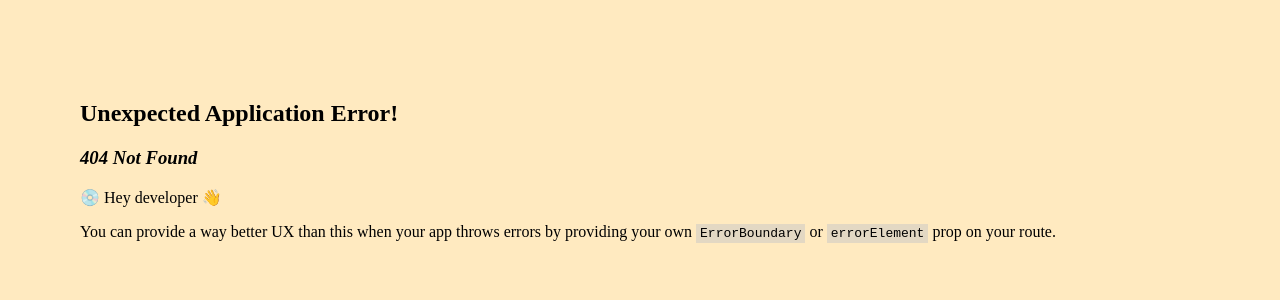
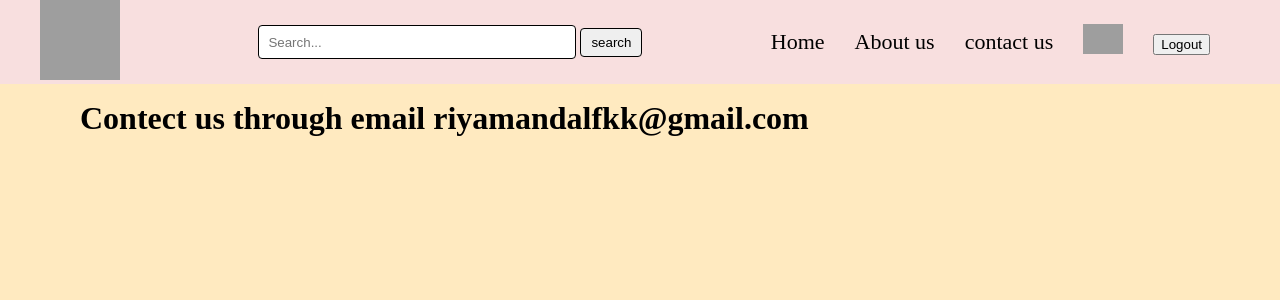
Before and after one commit to soum3n0/My_React_Project, a React (Vite) app in the folder FoodoraX/: page /contact in a window 1280 px wide. Before the commit this address had no page. Shown: the top 300 px of the page. Built offline with nearby package versions, Linux system fonts and the light colour scheme; grey boxes are pictures that could not be loaded.

Commit message:
Routs,Child routs,Outlet

```diff
--- a/FoodoraX/index.css
+++ b/FoodoraX/index.css
@@ -204,3 +204,8 @@ body {
     border-radius: 4px;
     border: 1px solid black;
 }
+
+.link-style{
+    text-decoration: none;
+    color: black;
+}
--- a/FoodoraX/src/App.js
+++ b/FoodoraX/src/App.js
@@ -5,15 +5,18 @@ import Header from "./components/Header";
 
 import Body from "./components/Body";
 import About from "./components/About";
+import Contact from "./components/Contect";
+import Error from "./components/Error";
 
-import { createBrowserRouter, RouterProvider } from "react-router-dom";
+import { createBrowserRouter, RouterProvider, Outlet } from "react-router-dom";
+
 
 const AppLayout = () => {
   const [searchText, setSearchText] = useState("");
   return (
     <div className="app">
       <Header setSearchText={setSearchText} />
-      <Body searchText={searchText} />
+      <Outlet context={{searchText}}/>
     </div>
   );
 };
@@ -22,10 +25,21 @@ const appRouter = createBrowserRouter([
   {
     path: "/",
     element: <AppLayout />,
-  },
-  {
-    path: "/about",
-    element: <About />,
+    children:[
+      {
+        path: "/",
+        element: <Body />,
+      },
+      {
+        path: "/about",
+        element: <About />,
+      },
+      {
+        path: "/contact",
+        element: <Contact />,
+      }
+    ],
+    errorElement: <Error />
   },
 ]);
 const root = ReactDOM.createRoot(document.getElementById("root"));
--- a/FoodoraX/src/components/About.js
+++ b/FoodoraX/src/components/About.js
@@ -3,7 +3,6 @@ const About = () => {
     <div>
       <h1>About us</h1>
       <h2>
-        {" "}
         we're passionate about making ordering food easy and enjoyable. We
         believe that everyone deserves access to delicious food, no matter where
         they are. Our mission is to provide a seamless and reliable platform for
@@ -12,7 +11,7 @@ const About = () => {
         providing the best possible user experience. Our app features a
         user-friendly interface, a wide variety of restaurants, and real-time
         order tracking. We value your satisfaction and are committed to
-        continuous improvement.{" "}
+        continuous improvement.
       </h2>
     </div>
   );
--- a/FoodoraX/src/components/Body.js
+++ b/FoodoraX/src/components/Body.js
@@ -1,32 +1,30 @@
 import ResturentCard from "./RestaurantCard";
 import { useState, useEffect } from "react";
 import Shimmer from "./Shimmer";
+import { useOutletContext } from "react-router-dom";
 
-const Body = ({searchText}) => {
+const Body = () => {
   // hookes : Local State variables - normal js variable
   const [listOfRestaurants, setListOfRestaurants] = useState([]);
-
+  const { searchText } = useOutletContext();
+  console.log(searchText);
   // API call
   useEffect(() => {
     fetchData();
   }, []);
 
-    useEffect(() =>{
-        const filterRestaurants =  listOfRestaurants.filter(
-            (res) => res.info.name.toLowerCase().includes(searchText.toLowerCase())
+  useEffect(() => {
+    const filterRestaurants = listOfRestaurants.filter((res) =>
+      res.info.name.toLowerCase().includes(searchText.toLowerCase())
     );
 
-        if(filterRestaurants.length === 0 && searchText !== ''){
+    if (filterRestaurants.length === 0 && searchText !== "") {
       alert("Item is not found!");
-            return ;
+      return;
     }
 
     setListOfRestaurants(filterRestaurants);
-
-    },[searchText])
-
-
-
+  }, [searchText]);
 
   const fetchData = async () => {
     const data = await fetch(
--- /dev/null
+++ b/FoodoraX/src/components/Contect.js
@@ -0,0 +1,9 @@
+const Contact = () =>{
+    return(
+        <div>
+            <h1>Contect us through email riyamandalfkk@gmail.com</h1>
+        </div>
+    );
+};
+
+export default Contact;
--- /dev/null
+++ b/FoodoraX/src/components/Error.js
@@ -0,0 +1,15 @@
+import { useRouteError } from "react-router-dom";
+
+const Error = () => {
+    const err = useRouteError();
+    console.log(err);
+    return(
+        <div>
+        <h1>Oops..!</h1>
+        <h2>Something goes wrong</h2>
+        <h3>{err.status}:{err.statusText}</h3>
+        </div>
+    );
+};
+
+export default Error;
--- a/FoodoraX/src/components/Header.js
+++ b/FoodoraX/src/components/Header.js
@@ -1,5 +1,6 @@
 import { LOGO_URL } from "../Utils/contants";
 import { useState } from "react";
+import { Link } from "react-router-dom";
 
 
 const Header = ({setSearchText}) => {
@@ -42,9 +43,9 @@ const Header = ({setSearchText}) => {
       </div>
 
       <ul className="nav-items">
-        <li>Home</li>
-        <li>About us</li>
-        <li>contact us</li>
+      <Link to={"/"} className="link-style"><li>Home</li></Link>
+      <Link to={"/About"} className="link-style"><li>About us</li></Link>
+      <Link to={"/Contact"} className="link-style"><li>contact us</li></Link>
 
         <li className="logo-sec">
           <img
```
Also changed, not shown: FoodoraX/package.json (+4 -3 lines), 1 other file (tests, documents, lock files or other folders). Lines whose indentation alone changed are shown as unchanged.
